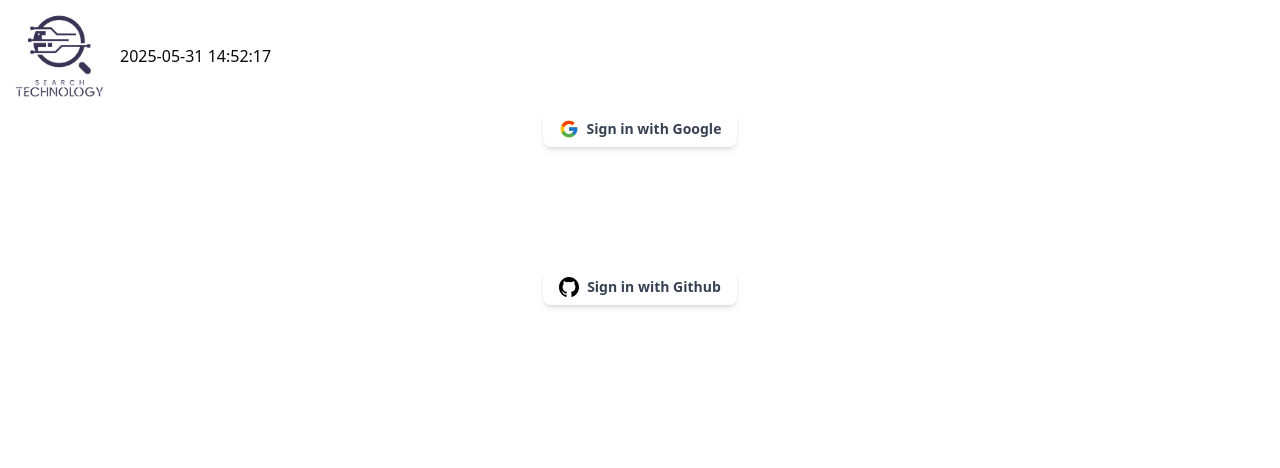
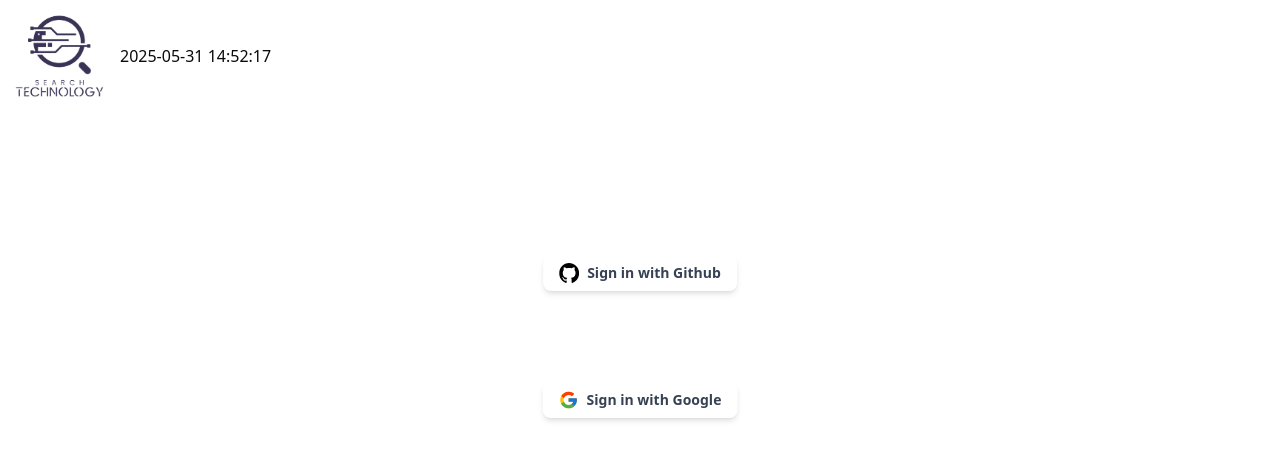
Before and after one commit to tulsishuka/V56-tier2-team-21, a React (Vite) app: page / in a window 1280 px wide. Shown: the top 468 px of the page. Built offline with nearby package versions, Linux system fonts and the light colour scheme; no server answers.

Commit message:
feat: update github login button and google login button

```diff
--- a/src/components/GithubSignInButton.tsx
+++ b/src/components/GithubSignInButton.tsx
@@ -17,13 +17,13 @@ export function GithubSignInButton() {
                 <span className="text-sm font-medium">{githubUser.displayName}</span>
                 <button
                     onClick={signOut}
-                    className="rounded-md bg-red-600 px-3 py-1 text-sm text-white hover:bg-red-700"
+                    className="rounded-md  cursor-pointer bg-red-600 px-3 py-1 text-sm text-white hover:bg-red-700"
                 >
                     Sign Out
                 </button>
             </div>
         ) : (
-            <div className="flex items-center justify-center h-[30vh]">
+            <div className="absolute top-1/3 left-1/2 -translate-x-1/2 -translate-y-1/3">
                 <div
                     onClick={signInWithGithub}
                     className="flex items-center gap-2 rounded-md bg-white px-4 py-2 text-sm font-semibold text-gray-700 shadow-md transition hover:bg-gray-50 hover:shadow-lg focus:outline-none focus:ring-2 focus:ring-blue-500 cursor-pointer w-fit"
--- a/src/components/GoogleSignInButton.tsx
+++ b/src/components/GoogleSignInButton.tsx
@@ -23,7 +23,7 @@ export function GoogleSignInButton() {
                 </button>
             </div>
         ) : (
-            <div className="flex items-center justify-center mb-5">
+            <div className="absolute top-1/2 left-1/2 -translate-x-1/2 -translate-y-1/2">
                 <div
                     onClick={signInWithGoogle}
                     className="flex items-center gap-2 rounded-md bg-white px-4 py-2 text-sm font-semibold text-gray-700 shadow-md transition hover:bg-gray-50 hover:shadow-lg focus:outline-none focus:ring-2 focus:ring-blue-500 cursor-pointer"
```
